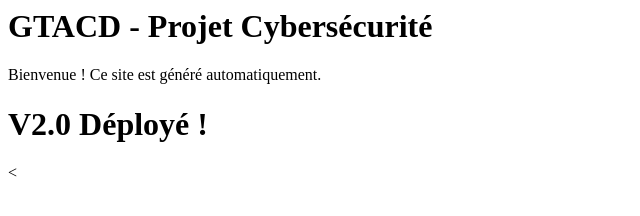
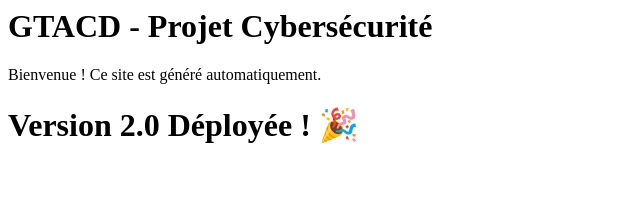
Before and after one commit to safia-meradji/gtacd-pipeline, a plain HTML site: page app/index.html in a window 1280 px wide. Shown: the whole page, without its empty margins (0-640 px from the left). Drawn offline with Linux system fonts and the light colour scheme.

Commit message:
Mise à jour version 2.0 déployée

```diff
--- a/app/index.html
+++ b/app/index.html
@@ -5,8 +5,7 @@
 <body>
     <h1>GTACD - Projet Cybersécurité</h1>
     <p>Bienvenue ! Ce site est généré automatiquement.</p>
-    <h1>V2.0 Déployé !</h1>
+    <h1>Version 2.0 Déployée ! 🎉 </h1>
     <!-- Date de génération : à compléter via GitHub Actions -->
 </body>
 </html>
-<
```
